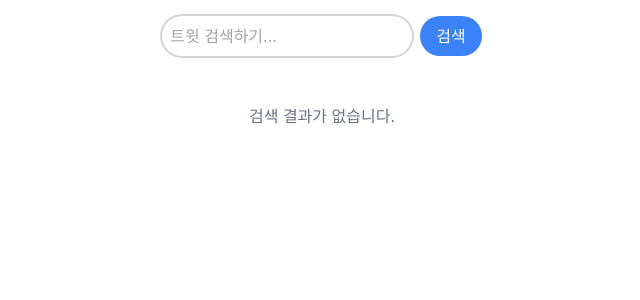
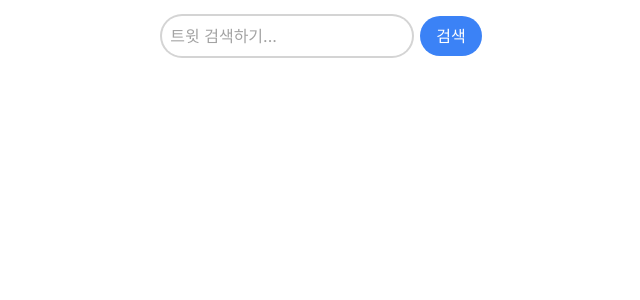
Before and after one commit to nsdictionary/nomad-a26, a Next.js app: page /search in a window 1280 px wide. Shown: the top 300 px of the page, without its empty margins (318-958 px from the left). Built offline with nearby package versions, Linux system fonts and the light colour scheme.

Commit message:
Add isSearched status

```diff
--- a/app/search/page.tsx
+++ b/app/search/page.tsx
@@ -10,9 +10,11 @@ export default function SearchPage() {
   const [query, setQuery] = useState("");
   const [tweets, setTweets] = useState<ITweet[]>([]);
   const [error, setError] = useState<string | null>(null);
+  const [isSearched, setIsSearched] = useState(false);
 
   const handleSearch = async (e: React.FormEvent) => {
     e.preventDefault();
+    setIsSearched(true);
     const results = await searchTweets(query);
     if (results.error) {
       setError(results.error);
@@ -47,7 +49,7 @@ export default function SearchPage() {
       )}
 
       <div className="space-y-4">
-        {error == null && tweets.length === 0 ? (
+        {error == null && isSearched && tweets.length === 0 ? (
           <div className="text-center text-gray-500 py-8">
             검색 결과가 없습니다.
           </div>
```
